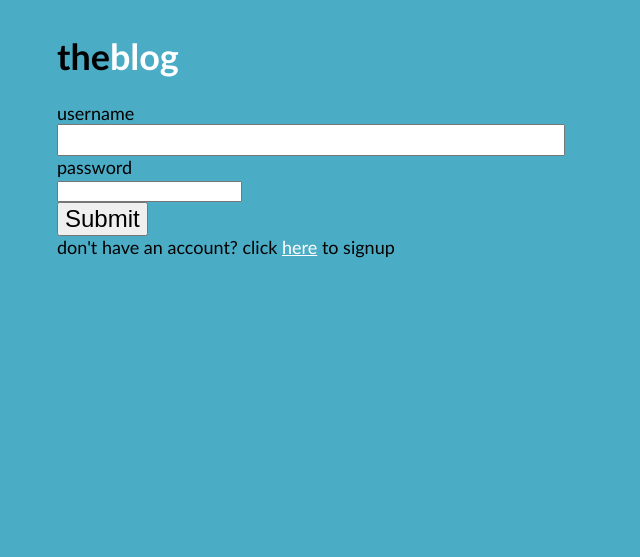
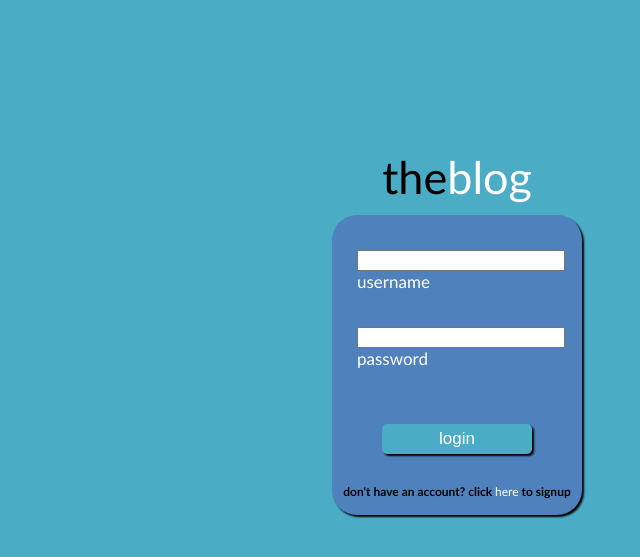
Before and after one commit to twprobasco/theblog, a Python web app: template templates/login.html in a window 1280 px wide. Shown: the top 557 px of the page, without its empty margins (183-823 px from the left). Run offline with Jinja, Linux system fonts and the light colour scheme; the template is opened without the code that fills it, so the values that code supplies are empty.

Commit message:
styled login page. signup page is a bit of a mess...

```diff
--- a/static/main.css
+++ b/static/main.css
@@ -1,83 +1,82 @@
 body {
-    font-family: Calibri, Helvetica, Arial, sans-serif;
-    font-size: 18px;
-
-    width: 800px;
-    margin: 0 auto;
-    padding: 10px;
-
+    font-family: Calibri;
 	background-color: #4bacc6;
 }
 
-h2 {
-    font-size: 24px;
-    font-weight: bold;
-    margin-bottom: 20px;
+#titleblock {
+    width: 300px;
+    height: 50px;
+    margin-right: auto;
+    margin-left: auto;
+    margin-top: 150px;
+    text-align: center;
+    font-weight: normal;
+    font-size: 45px;
 }
 
-.error {
-    color: red;
+#signupframe {
+    width: 400px;
+    height: 600px;
+    background-color: #4f81bd;
 }
 
-label {
-  display: block;
-  font-size: 20px;
+#loginframe {
+    width: 250px;
+    height: 300px;
+    background-color: #4f81bd;
+    margin-left: auto;
+    margin-right: auto;
+    margin-top: 15px;
+    border-radius: 25px;
+    box-shadow: 2px 2px 2px black;
 }
 
-label + label {
-    margin-top: 20px;
+#login-button{
+    width: 150px;
+    height: 30px;
+    background-color: #4bacc6;
+    color: white;
+    margin-left: 50px;
+    margin-top: 25px;
+    border: 0px;
+    box-shadow: 2px 2px 2px black;
+    text-align: center;
+    border-radius: 5px;
+    font-size: 17px;
 }
 
-input[type=text] {
-    width: 500px;
-    font-size: 20px;
-    padding: 2px;
-    font-family: monospace;
+#username-label{
+    margin-left: 25px;
 }
 
-textarea {
-  width: 500px;
-  height: 400px;
-  font-size: 17px;
-  font-family: monospace;
+#password-label{
+    margin-left: 25px;
 }
 
-input[type=submit] {
-  font-size: 24px;
-}
-
-.main-title {
-    display: block;
-    color: #222;
-    font-size: 40px;
-    font-weight: bold;
+#signup-redirect{
+    width: 250px;
+    margin-top: 30px;
+    font-size: 12px;
     text-align: center;
-    margin-bottom: 30px;
-    text-decoration: none;
-}
-
-.post + .post {
-    margin-top: 15px;
-}
-
-.post-heading {
-    position: relative;
-    border-bottom: 3px solid #666;
-}
-
-.post-title {
-    font-size: 24px;
     font-weight: bold;
 }
 
-.post-date {
-    position: absolute;
-    right: 0px;
-    bottom: 0px;
-    color: #999;
-
+#login-error{
+    width: 250px;
+    height: 20px;
+    margin-top: 10px;
+    text-align: center;
+    color: #FF8566;
+    font-weight: bold;
 }
 
-.post-content {
-    margin-top: 5px;
+.input{
+    width: 200px;
+    margin-left: 25px;
+    margin-top: 35px;
 }
+
+.labels{
+    color: white;
+    font-size: 17px;
+}
--- a/templates/frontdoor.html
+++ b/templates/frontdoor.html
@@ -1,13 +1,13 @@
 <!DOCTYPE html>
 <html>
 	<head>
-		<link type="text/css" rel="stylesheet" href="/static/main.css" />
+		<link type="text/css" rel="stylesheet" href="static/main.css">
 		<title>theblog</title>
 	</head>
 
 	<body>
 		<div id="titleblock">
-			<h1>the<font style="color:white">blog</font></h1>
+			the<font style="color:white">blog</font>
 		</div>
 
 		<div id="content">
--- a/templates/login.html
+++ b/templates/login.html
@@ -4,25 +4,19 @@
 
 <div id="loginframe">
 	<form method="post">
-		<div id="username-label">username</div>
-		<div id="username-textbox">
-			<input type="text" name="username" value={{username}}>
-		</div>
+		<input class="input" id="username-textbox" type="text" name="username" value={{username}}>
+		<div class="labels" id="username-label">username</div>
 
-		<div id="password-label">password</div>
-		<div id="password-textbox">
-			<input type="password" name="password" value={{password}}>
-		</div>
+		<input class="input" id="password-textbox" type="password" name="password" value={{password}}>
+		<div class="labels" id="password-label">password</div>
 
-		<div id="login-error" style="color: red">{{login_error}}</div>
+		<div id="login-error">{{login_error}}</div>
 
-		<div id="login-button">
-			<input type="submit">
-		</div>
+		<input id="login-button" type="submit" value="login">
 	</form>
 
 	<div id="signup-redirect">
-		don't have an account? click <a href="signup" style="color: white">here</a> to signup
+		don't have an account? click <a href="signup" style="color: white; text-decoration: none; font-weight: normal;">here</a> to signup
 	</div>
 </div>
 
```
